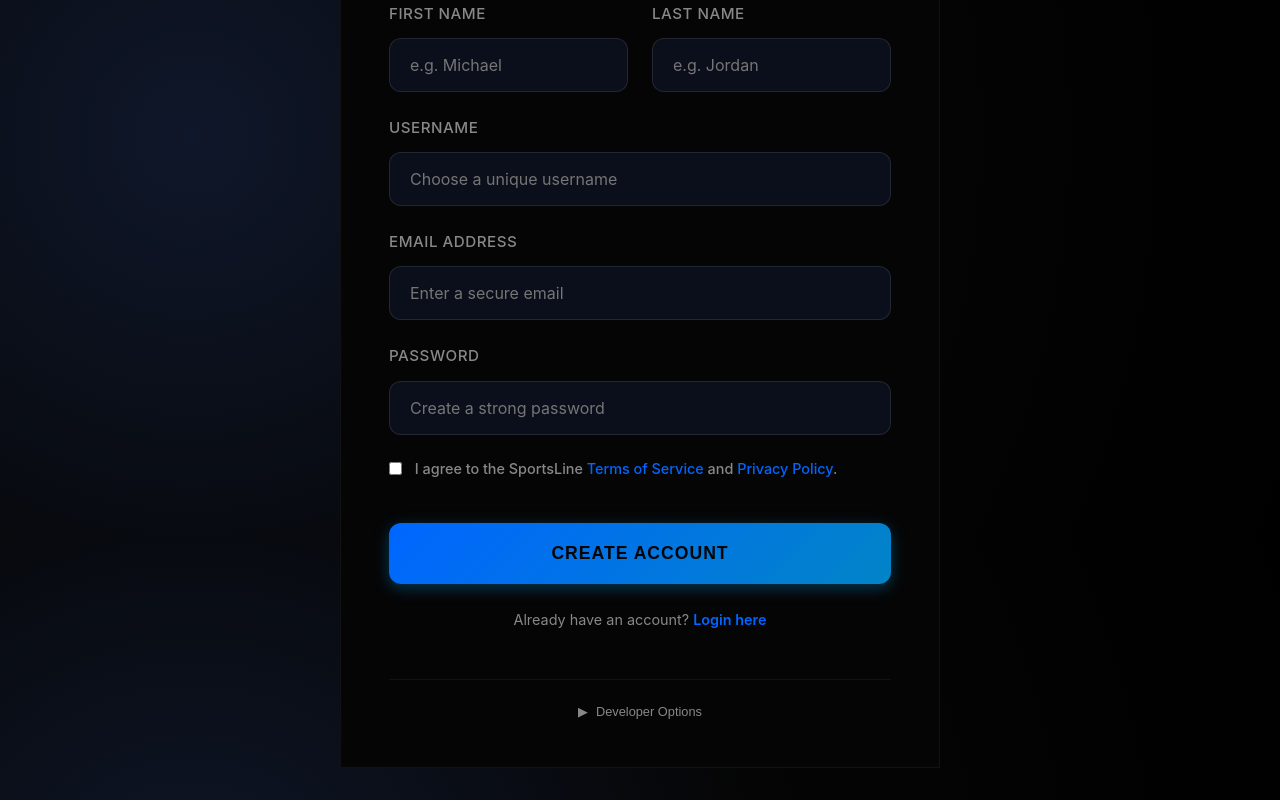
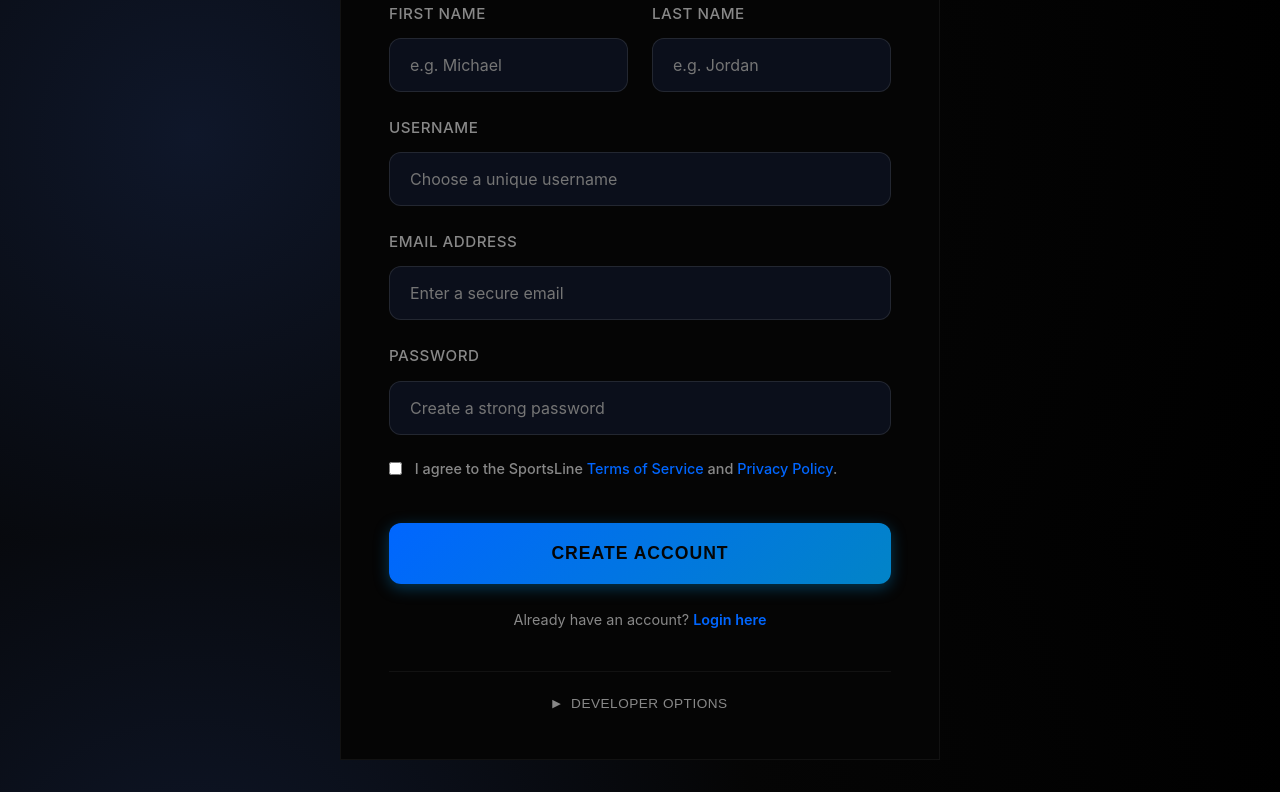
Before and after one commit to yashvanthnayak1911-ctrl/sports-line, a React (Vite) app in the folder client/: page /register in a window 1280 px wide. Shown: the part 263-1063 px from the top of the page. Built offline with nearby package versions, Linux system fonts and the light colour scheme; no server answers.

Commit message:
Refine Developer Options toggle styling on Register page

```diff
--- a/client/src/pages/Register.jsx
+++ b/client/src/pages/Register.jsx
@@ -155,25 +155,51 @@
                         </div>
 
                         {/* Developer Options for Admin testing */}
-                        <div style={{ marginTop: '3rem', paddingTop: '1.5rem', borderTop: '1px solid var(--glass-border)' }}>
+                        <div style={{ marginTop: '2.5rem', paddingTop: '1.5rem', borderTop: '1px solid var(--glass-border)' }}>
                             <button
                                 type="button"
                                 onClick={() => setShowDevOptions(!showDevOptions)}
-                                style={{ background: 'none', border: 'none', color: 'var(--text-secondary)', fontSize: '0.8rem', cursor: 'pointer', display: 'flex', alignItems: 'center', gap: '0.5rem', margin: '0 auto' }}
+                                style={{
+                                    background: 'none',
+                                    border: 'none',
+                                    color: showDevOptions ? 'var(--accent-color)' : 'var(--text-secondary)',
+                                    fontSize: '0.85rem',
+                                    fontWeight: '500',
+                                    letterSpacing: '0.5px',
+                                    textTransform: 'uppercase',
+                                    cursor: 'pointer',
+                                    display: 'flex',
+                                    alignItems: 'center',
+                                    gap: '0.6rem',
+                                    margin: '0 auto',
+                                    transition: 'color 0.3s ease'
+                                }}
                             >
-                                <span>{showDevOptions ? '▼' : '▶'}</span> Developer Options
+                                <span style={{ fontSize: '0.7rem', transition: 'transform 0.3s ease', transform: showDevOptions ? 'rotate(90deg)' : 'rotate(0deg)' }}>▶</span> DEVELOPER OPTIONS
                             </button>
 
                             {showDevOptions && (
-                                <div style={{ marginTop: '1rem', padding: '1rem', background: 'rgba(0,0,0,0.2)', borderRadius: '8px', border: '1px dashed rgba(255,255,255,0.1)' }}>
-                                    <label className="form-label" style={{ display: 'flex', alignItems: 'center', gap: '0.5rem', margin: 0 }}>
+                                <div style={{
+                                    marginTop: '1.5rem',
+                                    padding: '1.25rem',
+                                    background: 'rgba(56, 189, 248, 0.05)',
+                                    borderRadius: '12px',
+                                    border: '1px solid rgba(56, 189, 248, 0.2)',
+                                    animation: 'fadeIn 0.3s ease-out'
+                                }}>
+                                    <label className="form-label" style={{ display: 'flex', alignItems: 'center', gap: '0.8rem', margin: 0, cursor: 'pointer', color: 'var(--accent-color)', fontWeight: '600', fontSize: '0.9rem', letterSpacing: '0.5px' }}>
                                         <input
                                             type="checkbox"
                                             checked={isAdmin}
                                             onChange={(e) => setIsAdmin(e.target.checked)}
-                                            style={{ width: 'auto' }}
+                                            style={{
+                                                width: '18px',
+                                                height: '18px',
+                                                cursor: 'pointer',
+                                                accentColor: 'var(--accent-color)'
+                                            }}
                                         />
-                                        Register as Admin (Testing environment only)
+                                        REGISTER AS ADMIN (TESTING ENVIRONMENT ONLY)
                                     </label>
                                 </div>
                             )}
```
